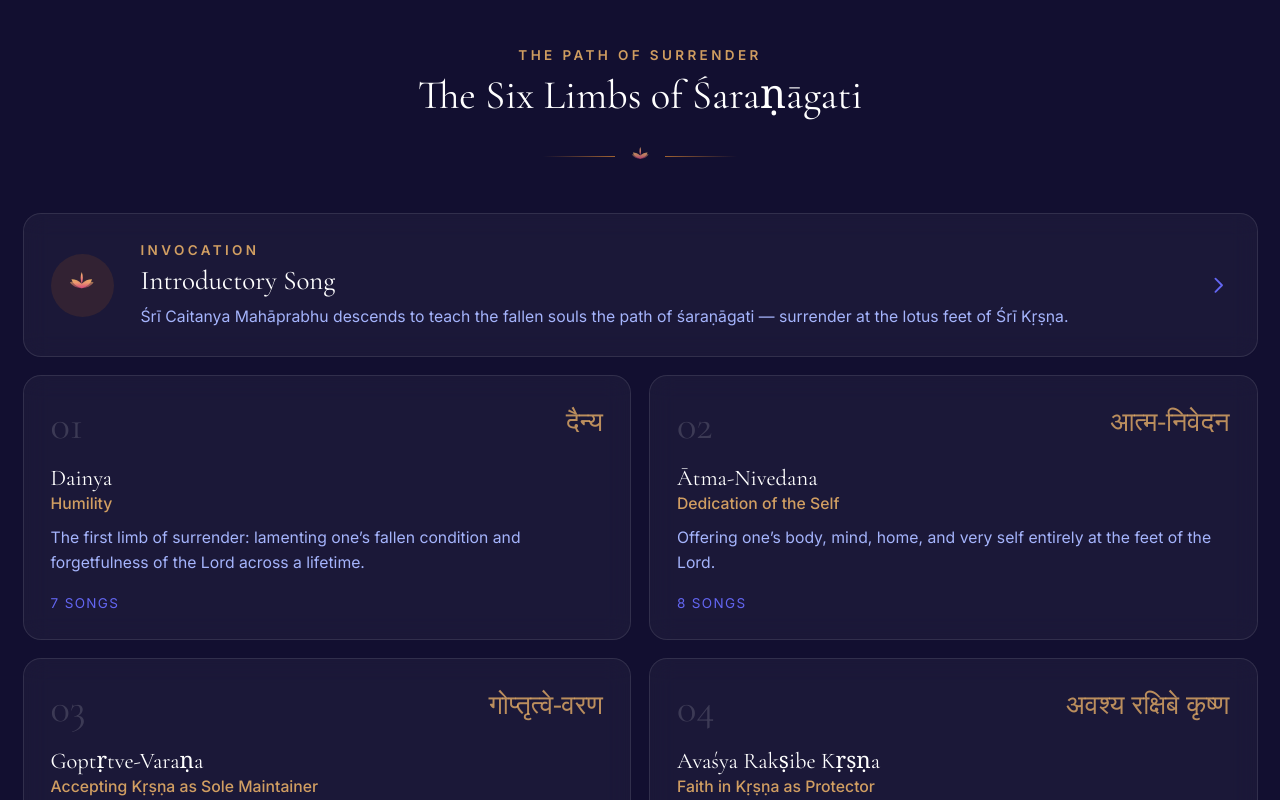
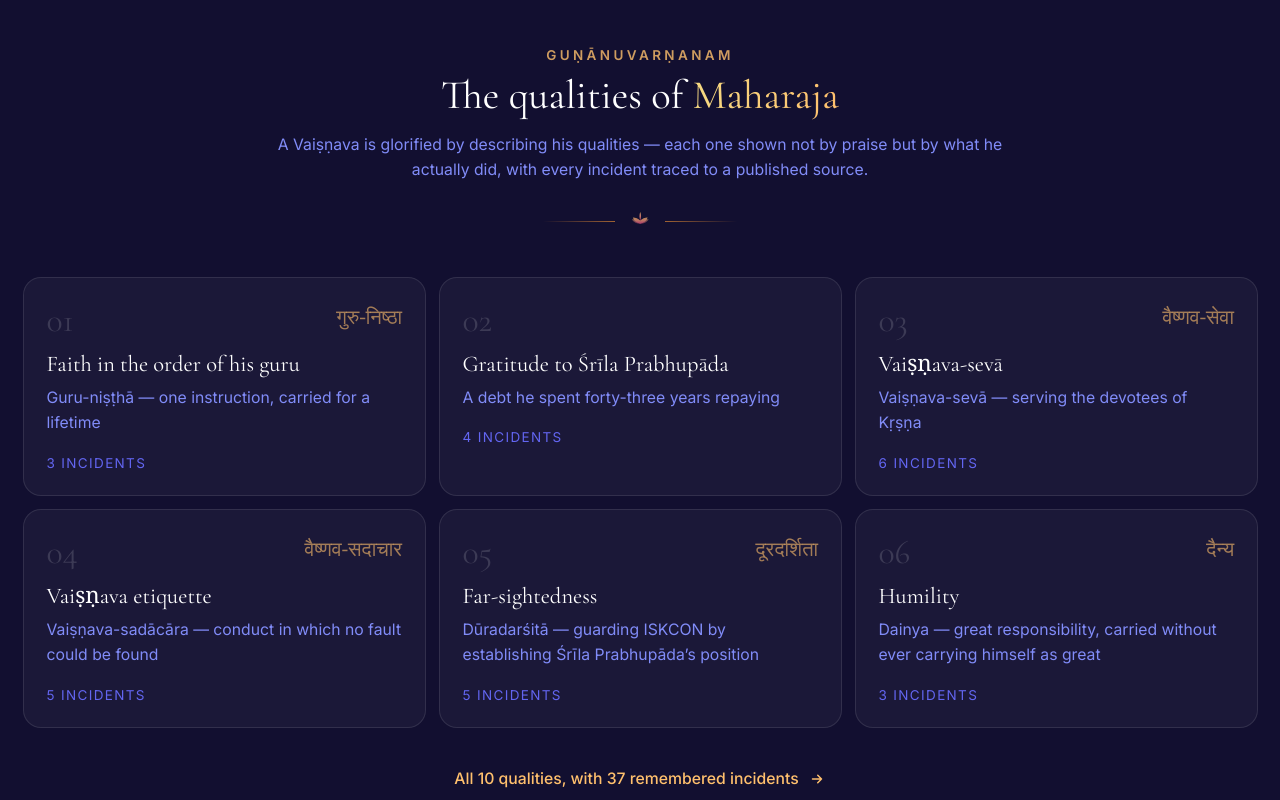
Before and after one commit to akshayg01/Sharanagati, a React (Vite) app: page / in a window 1280 px wide. Shown: the part 1160-1960 px from the top of the page. Built offline with nearby package versions, Linux system fonts and the light colour scheme; no server answers; a web font is replaced by a local one.

Commit message:
feat: add qualities section to Home page with dynamic incident count

```diff
--- a/src/pages/Home.jsx
+++ b/src/pages/Home.jsx
@@ -4,6 +4,13 @@ import AudioPlayer from '../components/AudioPlayer.jsx'
 import Reveal from '../components/Reveal.jsx'
 import { sectionsWithSongs, TOTAL_SONGS } from '../data/songs.js'
 import { FEATURED } from '../data/audio.js'
+import qualitiesData from '../data/qualities.json'
+
+// Qualities are static content, so the home page shows them without touching the backend —
+// that keeps the Supabase bundle off every page but /qualities and /offering.
+const allQualities = qualitiesData.qualities
+const featuredQualities = allQualities.slice(0, 6)
+const totalIncidents = allQualities.reduce((n, q) => n + q.incidents.length, 0)
 
 export default function Home() {
   // Introductory song + the six limbs of surrender (exclude the later sections).
@@ -124,6 +131,61 @@ export default function Home() {
           </Link>
         </Reveal>
       </section>
+      {/* His qualities */}
+      <section className="mx-auto max-w-6xl px-5 py-16">
+        <div className="mb-10 text-center">
+          <p className="section-eyebrow">Guṇānuvarṇanam</p>
+          <h2 className="mt-2 font-serif text-3xl text-white sm:text-4xl">
+            The qualities of <span className="gold-text">Maharaja</span>
+          </h2>
+          <p className="mx-auto mt-3 max-w-2xl text-sm leading-relaxed text-night-400">
+            A Vaiṣṇava is glorified by describing his qualities — each one shown not by praise
+            but by what he actually did, with every incident traced to a published source.
+          </p>
+          <Divider className="mt-6" />
+        </div>
+
+        <div className="grid gap-3 sm:grid-cols-2 lg:grid-cols-3">
+          {featuredQualities.map((quality, i) => (
+            <Reveal key={quality.slug} delay={i * 60}>
+              <Link
+                to={`/qualities/${quality.slug}`}
+                className="glass glass-hover group flex h-full flex-col rounded-2xl p-5"
+              >
+                <div className="flex items-start justify-between gap-3">
+                  <span className="font-serif text-3xl text-white/15 transition-colors group-hover:text-saffron-400/40">
+                    {String(i + 1).padStart(2, '0')}
+                  </span>
+                  {quality.sanskrit && (
+                    <span className="font-deva text-lg text-saffron-300/60">{quality.sanskrit}</span>
+                  )}
+                </div>
+                <h3 className="mt-2 font-serif text-xl leading-tight text-white group-hover:text-saffron-100">
+                  {quality.name}
+                </h3>
+                <p className="mt-1.5 text-sm leading-relaxed text-night-400">{quality.tagline}</p>
+                <p className="mt-4 text-xs uppercase tracking-widest text-night-500">
+                  {quality.incidents.length}{' '}
+                  {quality.incidents.length === 1 ? 'incident' : 'incidents'}
+                </p>
+              </Link>
+            </Reveal>
+          ))}
+        </div>
+
+        <div className="mt-8 text-center">
+          <Link
+            to="/qualities"
+            className="inline-flex items-center gap-2 text-sm font-medium text-saffron-300 transition-colors hover:text-saffron-200"
+          >
+            All {allQualities.length} qualities, with {totalIncidents} remembered incidents
+            <svg className="h-4 w-4" fill="none" stroke="currentColor" strokeWidth="2" viewBox="0 0 24 24">
+              <path strokeLinecap="round" strokeLinejoin="round" d="M13 7l5 5-5 5M6 12h12" />
+            </svg>
+          </Link>
+        </div>
+      </section>
+
       {/* The six limbs / sections */}
       <section className="mx-auto max-w-6xl px-5 py-16">
         <div className="mb-10 text-center">
@@ -224,6 +286,47 @@ export default function Home() {
           </div>
         </Reveal>
       </section>
+
+      {/* Your offering */}
+      <section className="mx-auto max-w-5xl px-5 pb-8 pt-14">
+        <Reveal className="relative overflow-hidden rounded-3xl border border-saffron-400/20 bg-gradient-to-br from-saffron-500/[0.09] via-lotus-600/[0.06] to-transparent p-8 text-center sm:p-12">
+          <div className="pointer-events-none absolute -bottom-24 left-1/2 h-64 w-64 -translate-x-1/2 rounded-full bg-lotus-600/10 blur-3xl" />
+
+          <div className="relative">
+            <div className="flex justify-center animate-float">
+              <LotusMark className="h-10 w-10" />
+            </div>
+            <p className="section-eyebrow mt-5">Your turn</p>
+            <h2 className="mt-2 font-serif text-3xl text-white sm:text-4xl">
+              Did you know <span className="gold-text">Maharaja</span>?
+            </h2>
+            <p className="mx-auto mt-4 max-w-2xl text-[15px] leading-relaxed text-night-200">
+              If you met him, heard him sing, received his shelter, or remember something of
+              him that others should know — please write it down. Every offering is read, and
+              then added to his glorification for everyone who comes after.
+            </p>
+            <p className="mx-auto mt-3 max-w-2xl text-sm text-night-400">
+              No account needed. Your name is shown only if you give one; your email is never
+              shown at all.
+            </p>
+
+            <div className="mt-7 flex flex-wrap justify-center gap-3">
+              <Link to="/offering" className="btn-primary">
+                Offer your glorification
+                <svg className="h-4 w-4" fill="none" stroke="currentColor" strokeWidth="2" viewBox="0 0 24 24">
+                  <path strokeLinecap="round" strokeLinejoin="round" d="M13 7l5 5-5 5M6 12h12" />
+                </svg>
+              </Link>
+              <Link
+                to="/qualities"
+                className="rounded-full border border-white/15 px-6 py-3 font-medium text-night-100 transition-colors hover:border-saffron-400/40 hover:text-saffron-200"
+              >
+                Read what devotees remember
+              </Link>
+            </div>
+          </div>
+        </Reveal>
+      </section>
     </div>
   )
 }
```
